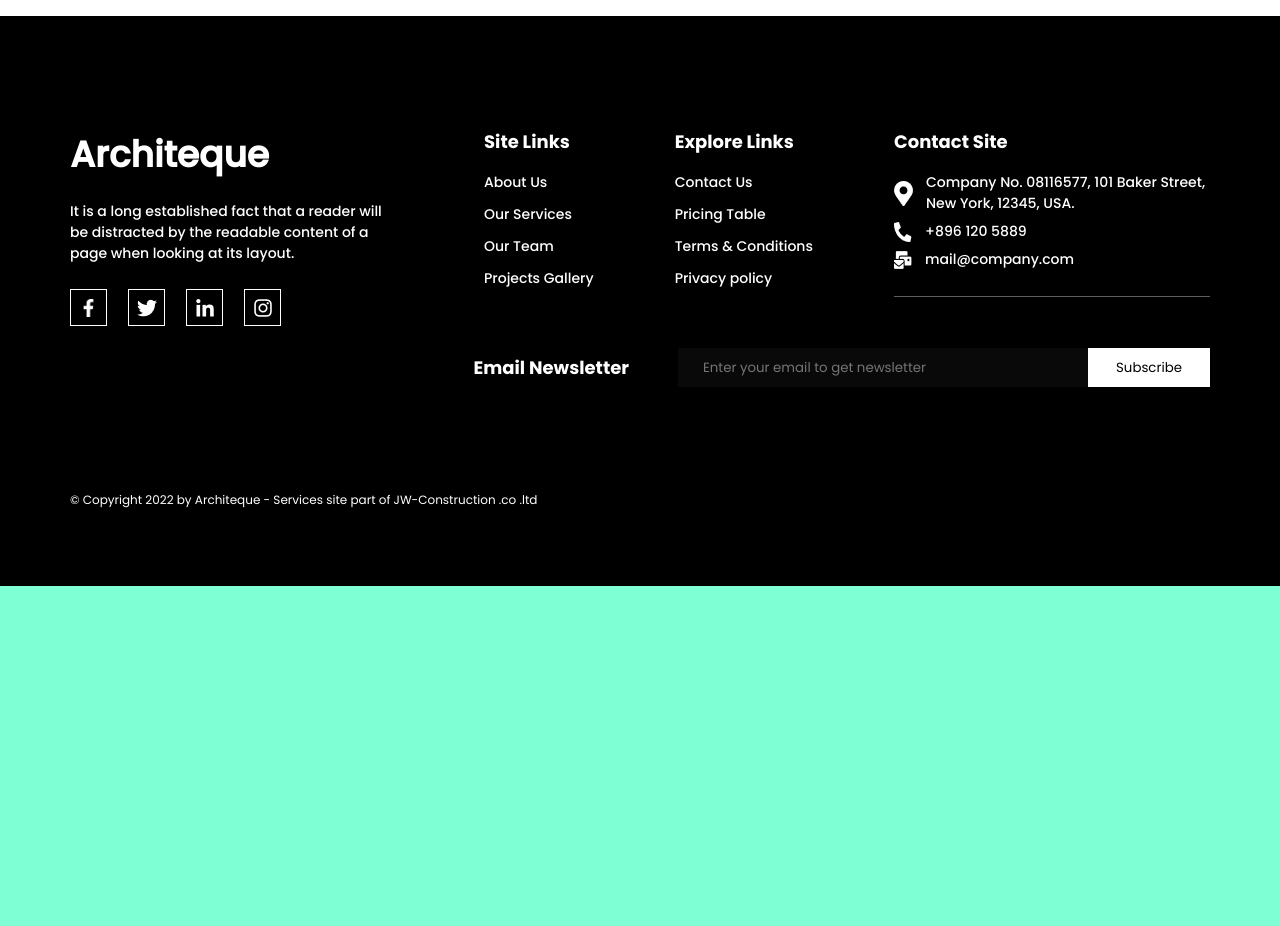
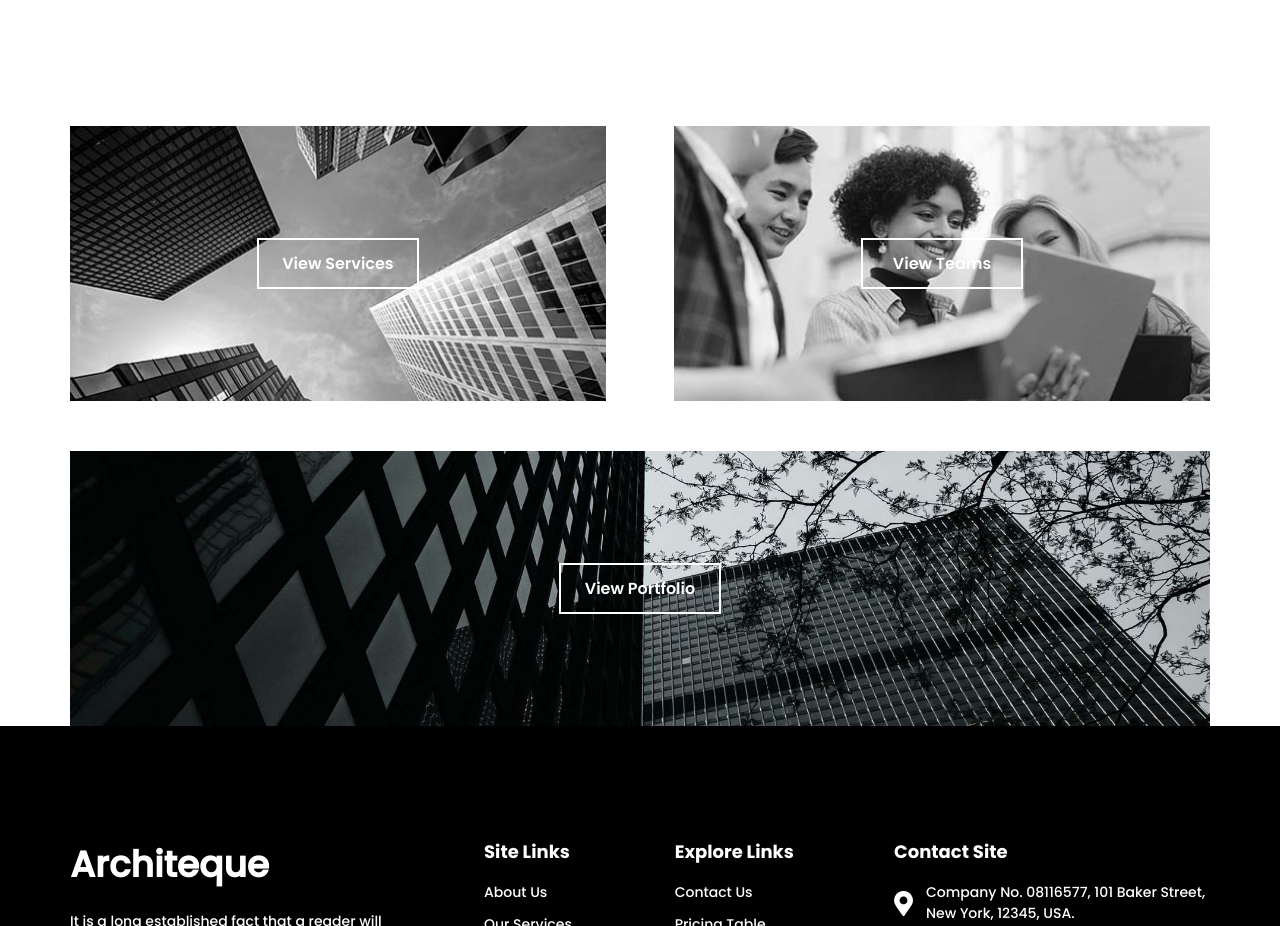
Before and after one commit to KolesnikovAS/Architeque, a React (Create React App) app: page /About in a window 1280 px wide. Shown: the part 2620-3546 px from the top of the page. Before the commit the page ends 3206 px from the top, so only its background shows below. Built offline with nearby package versions, Linux system fonts and the light colour scheme.

Commit message:
added Puzzle section

```diff
--- a/src/Pages/About/About.jsx
+++ b/src/Pages/About/About.jsx
@@ -11,15 +11,17 @@ import stuffPhoto1 from "../../Assets/images/Stuff/1.jpg"
 import stuffPhoto2 from "../../Assets/images/Stuff/2.jpg"
 import stuffPhoto3 from "../../Assets/images/Stuff/3.jpg"
 import Stuff from "../../Components/Stuff/Stuff";
+import Button from "../../Components/button/Button";
+import puzzleImge1 from "../../Assets/images/About/puzzle1.jpg"
 
 const About = () => {
     return (
         <main>
-            <PageTitle title={"About"}/>
+            <PageTitle title={"About"} />
 
             <section className={styles.skills}>
                 <div className={styles.skills_content}>
-                    <img src={skillsImg} alt="building"/>
+                    <img src={skillsImg} alt="building" />
                     <div className={styles.skills_discription}>
                         <h2>Company skills</h2>
                         <p>It is a long established fact that a reader will be distracted by the readable content of a page when looking at its layout. The point of using Lorem Ipsum is that it has a more-or-less normal distribution.</p>
@@ -49,10 +51,24 @@ const About = () => {
                     <h1>Experts Team</h1>
                     <p>It is a long established fact that a reader will be distracted by the readable content of a page.</p>
                     <ul>
-                        <li><Stuff photo={stuffPhoto1} name={"Sarah Doe"} position={"Interior Designer"}/></li>
-                        <li><Stuff photo={stuffPhoto2} name={"John Doe"} position={"Architect Building"}/></li>
-                        <li><Stuff photo={stuffPhoto3} name={"Smith Doe"} position={"Architect landscape"}/></li>
+                        <li><Stuff photo={stuffPhoto1} name={"Sarah Doe"} position={"Interior Designer"} /></li>
+                        <li><Stuff photo={stuffPhoto2} name={"John Doe"} position={"Architect Building"} /></li>
+                        <li><Stuff photo={stuffPhoto3} name={"Smith Doe"} position={"Architect landscape"} /></li>
                     </ul>
+                </div>
+            </section>
+
+            <section className={styles.puzzle}>
+                <div className={styles.puzzle_content}>
+                    <div className={styles.puzzle_item}>
+                        <Button border={"2px solid white"} color={"white"}>View Services</Button>
+                    </div>
+                    <div className={styles.puzzle_item}>
+                        <Button border={"2px solid white"} color={"white"}>View Teams</Button>
+                    </div>
+                    <div className={styles.puzzle_line}>
+                        <Button border={"2px solid white"} color={"white"}>View Portfolio</Button>
+                    </div>
                 </div>
             </section>
         </main>
--- a/src/Pages/About/About.module.scss
+++ b/src/Pages/About/About.module.scss
@@ -147,3 +147,42 @@
         }
     }
 }
+
+.puzzle{
+    width: 100%;
+    background-color: white;
+    &_content{
+        padding-top: 110px;
+        max-width: 1140px;
+        margin: 0 auto;
+        display: flex;
+        flex-wrap: wrap;
+        justify-content: space-between;
+        .puzzle_item:first-child{
+            background-image: url(../../Assets/images/About/puzzle2.jpg);
+        }
+        .puzzle_item{
+            display: flex;
+            align-items: center;
+            width: 47%;
+            height: 275px;
+            background-size: cover;
+            background-image: url(../../Assets/images/About/puzzle3.jpg);
+            margin-bottom: 50px;
+            button{
+                margin: 0 auto;
+            }
+        }
+        .puzzle_line{
+            display: flex;
+            align-items: center;
+            width: 100%;
+            height: 275px;
+            background-size: cover;
+            background-image: url(../../Assets/images/About/puzzle1.jpg);
+            button{
+                margin: 0 auto;
+            }
+        }
+    }
+}
```
Also changed, not shown: src/Assets/images/About/puzzle3.jpg.
